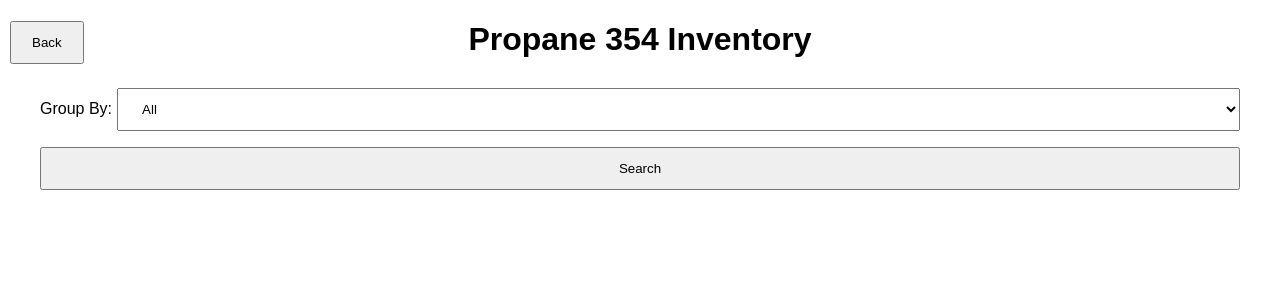
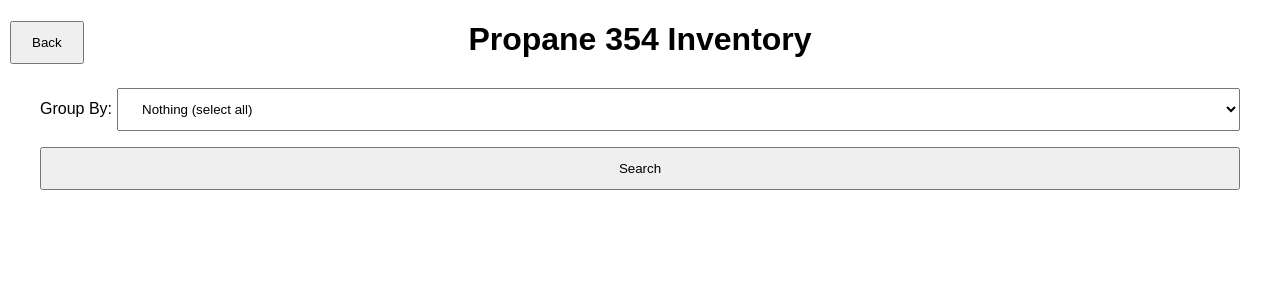
Before and after one commit to BowieGian/Propane-354, a Flask app: page /inventory in a window 1280 px wide. Shown: the top 300 px of the page. Run offline with Flask 2, Linux system fonts and the light colour scheme.

Commit message:
change All option to Nothing (select all)

```diff
--- a/templates/inventory.html
+++ b/templates/inventory.html
@@ -13,7 +13,7 @@
         <div class="grid">
             <label for="group-by">Group By:</label>
             <select name="group-by" id="group-by">
-                <option value="All">All</option>
+                <option value="all">Nothing (select all)</option>
                 <option value="manufacturer">Manufacturer</option>
                 <option value="type_of_tank">Type of Tank</option>
                 <option value="liquid_vapor">Liquid/Vapour</option>
```
